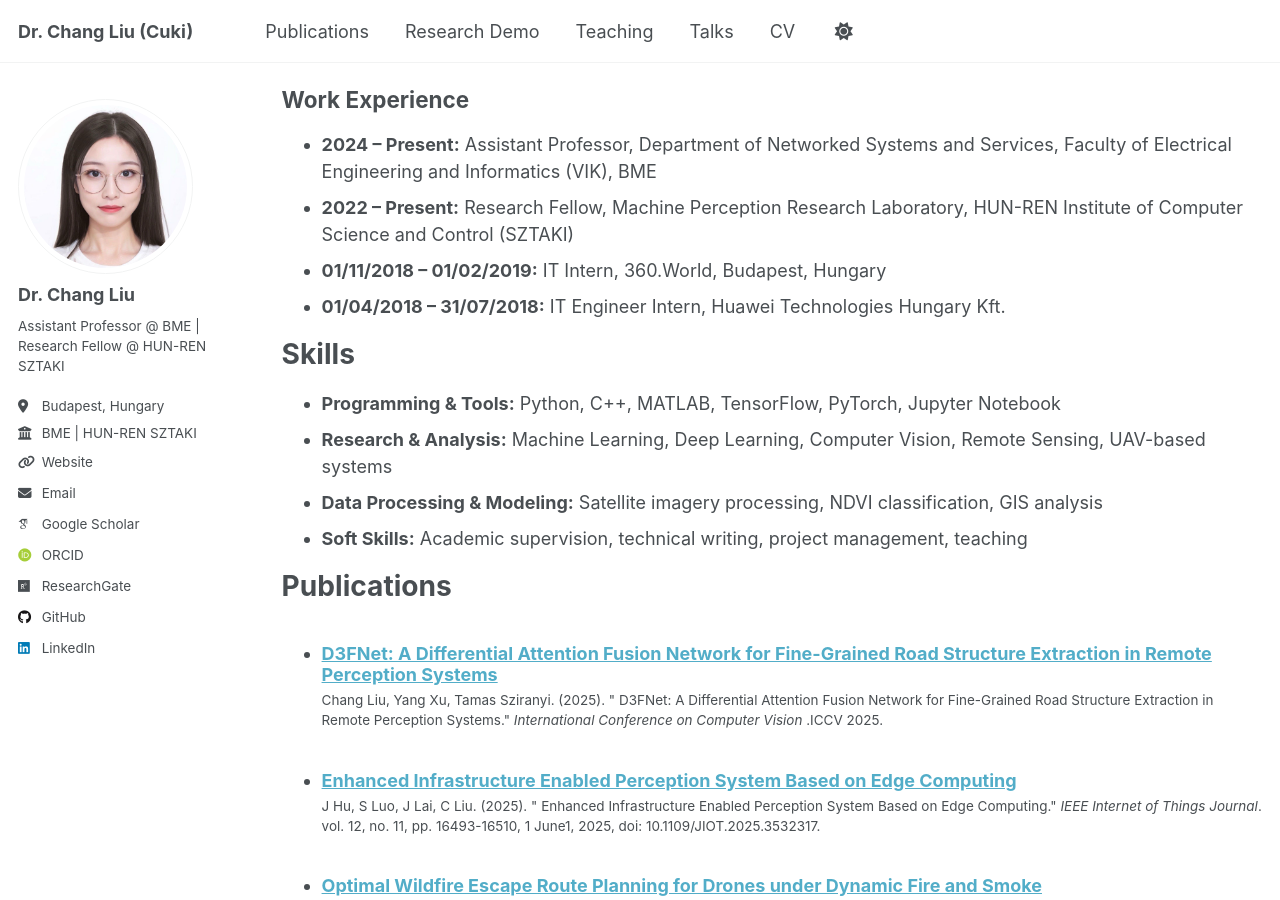
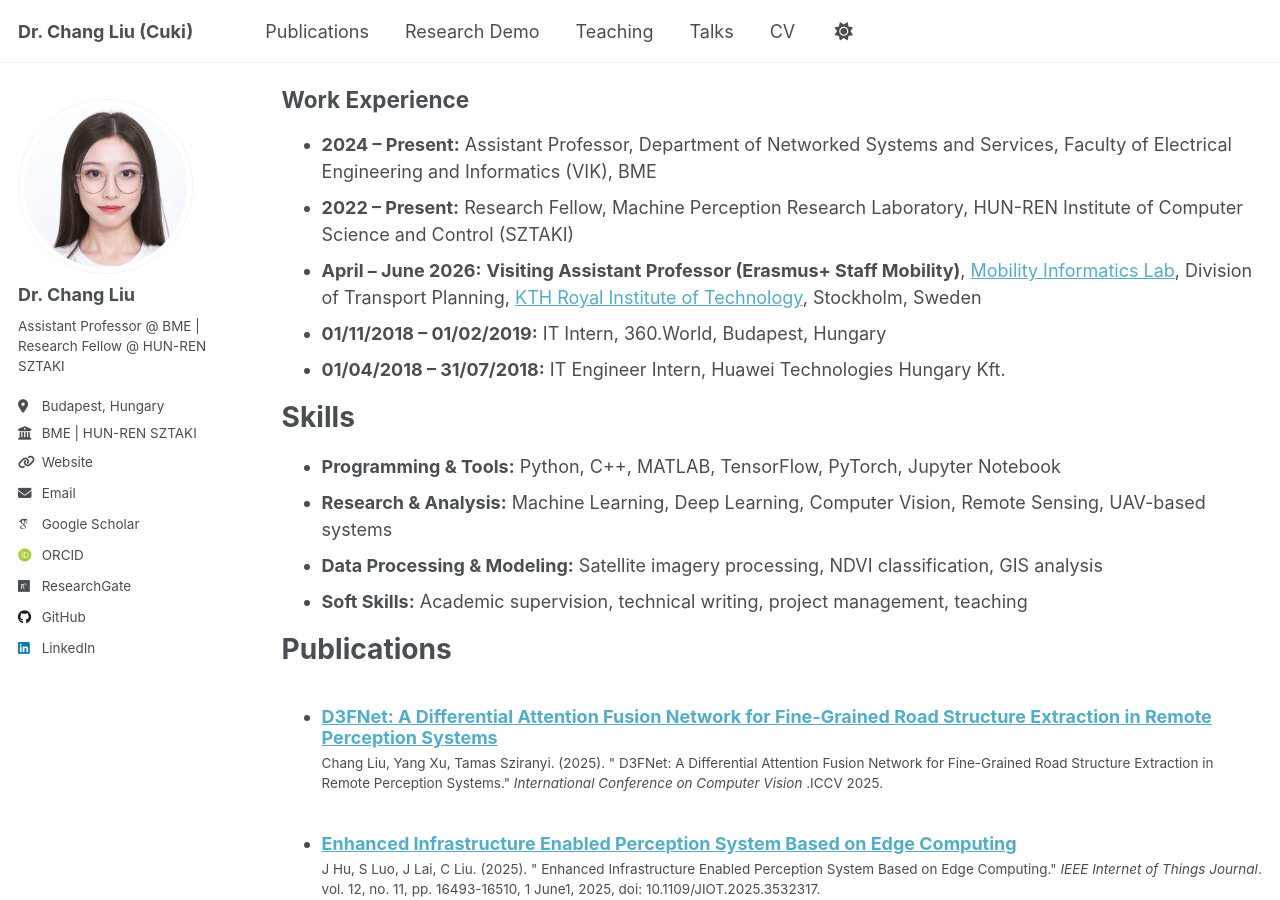
Before and after one commit to ChangLiu-bp/changliu-bp.github.io, a Jekyll site: the page built from _pages/cv.md, in a window 1280 px wide and 900 px high, scrolled down 323 px. Built offline with Jekyll 4.4.1, drawn with Linux system fonts in a browser that asks for light colours; some web fonts are replaced; a script that is not in the unit is left out.

Commit message:
Update cv.md

```diff
--- a/_pages/cv.md
+++ b/_pages/cv.md
@@ -21,6 +21,7 @@ Education
 
 - **2024 – Present:** Assistant Professor, Department of Networked Systems and Services, Faculty of Electrical Engineering and Informatics (VIK), BME
 - **2022 – Present:** Research Fellow, Machine Perception Research Laboratory, HUN-REN Institute of Computer Science and Control (SZTAKI)
+- **April – June 2026:** **Visiting Assistant Professor (Erasmus+ Staff Mobility)**, [Mobility Informatics Lab](https://zhenliangma.com/people/), Division of Transport Planning, [KTH Royal Institute of Technology](https://www.kth.se/en), Stockholm, Sweden
 - **01/11/2018 – 01/02/2019:** IT Intern, 360.World, Budapest, Hungary
 - **01/04/2018 – 31/07/2018:** IT Engineer Intern, Huawei Technologies Hungary Kft.
 
```
